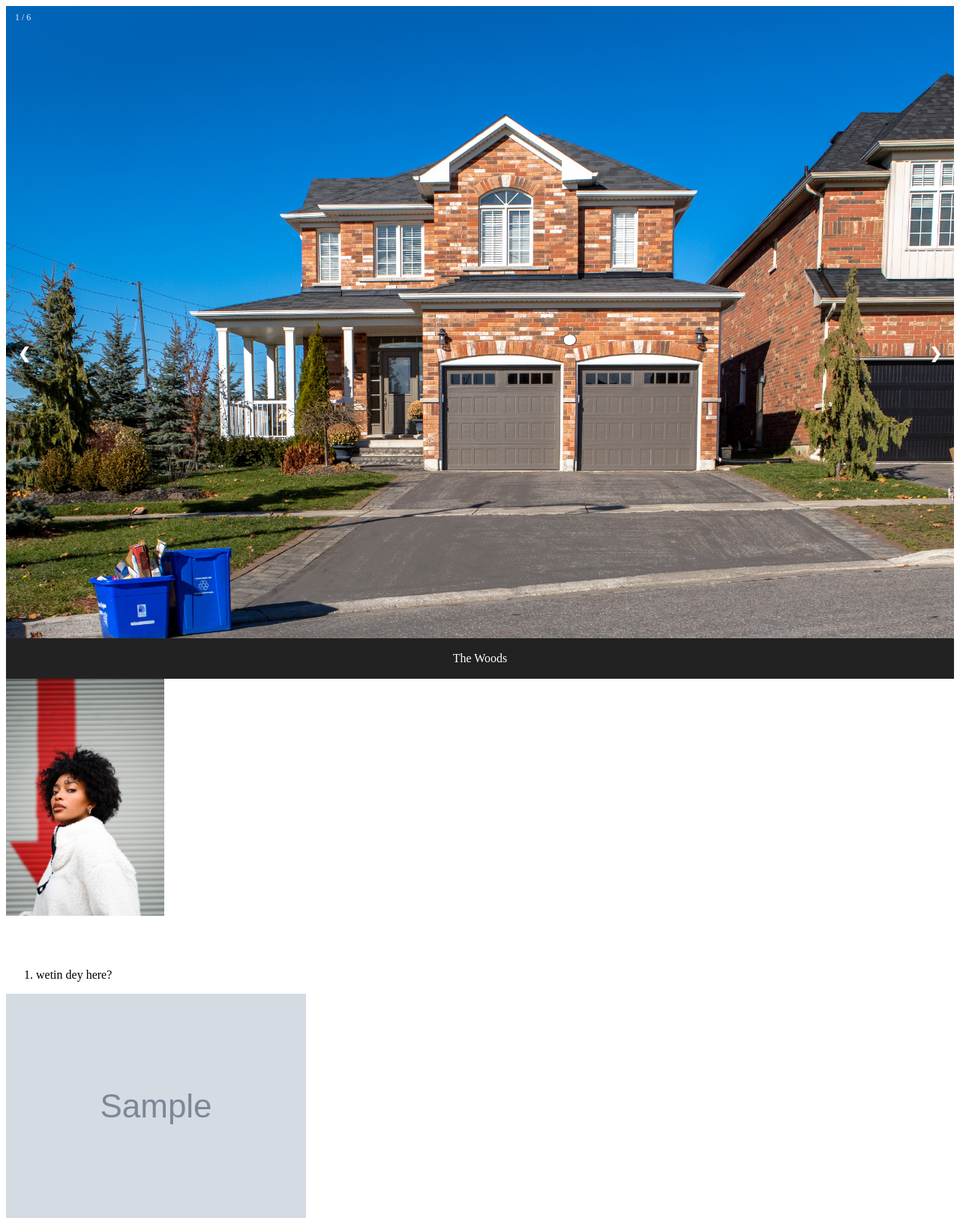
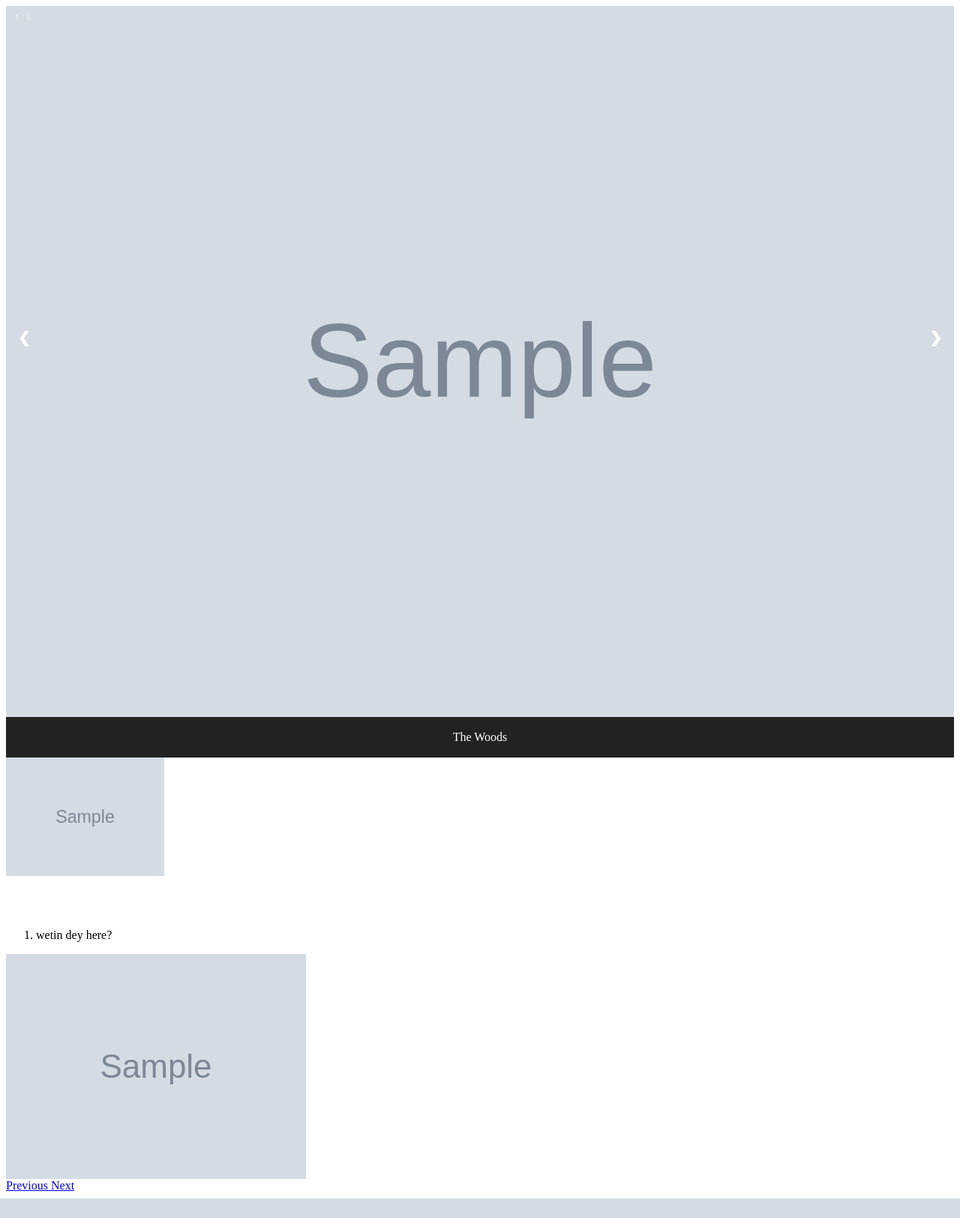
Before and after one commit to nuelxlencedjango/estate_management, a Django app: template templates/image_gallery.html in a window 1280 px wide. Shown: the top 1624 px of the page at 75% size. After the commit the page ends 1598 px from the top, so only its background shows below. Run offline with Django 3.2, Linux system fonts and the light colour scheme; the template is opened without the code that fills it: most values are stand-ins (such as "Sample title", 1, 10 or a date in 2020); grey boxes marked "Sample" are stand-in pictures; some libraries are stand-ins or nearby versions.

Commit message:
image gallery

```diff
--- a/templates/image_gallery.html
+++ b/templates/image_gallery.html
@@ -114,10 +114,12 @@
 <div class="container">
 
     <!-- Full-width images with number text -->
+    {% for p in items %}
     <div class="mySlides">
       <div class="numbertext">1 / 6</div>
-        <img src="/static/images/background/house1.jpg" style="width:100%">
+        <img src="{{ p.img.url }}" style="width:100%">
     </div>
+    {% endfor %}
 
     <!--<div class="mySlides">
       <div class="numbertext">2 / 6</div>
@@ -155,9 +157,11 @@
 
     <!-- Thumbnail images -->
     <div class="row">
+
       <div class="column">
-        <img class="demo cursor" src="/static/images/pic/woman1.jpg" style="width:100%" onclick="currentSlide(1)" alt="The Woods">
+        <img class="demo cursor" src="{{ items.img }}" style="width:100%" onclick="currentSlide(1)" alt="The Woods">
       </div>
+
       <!--<div class="column">
         <img class="demo cursor" src="/static/images/background/estate_bg.jpeg" style="width:100%" onclick="currentSlide(2)" alt="Cinque Terre">
       </div>
```
